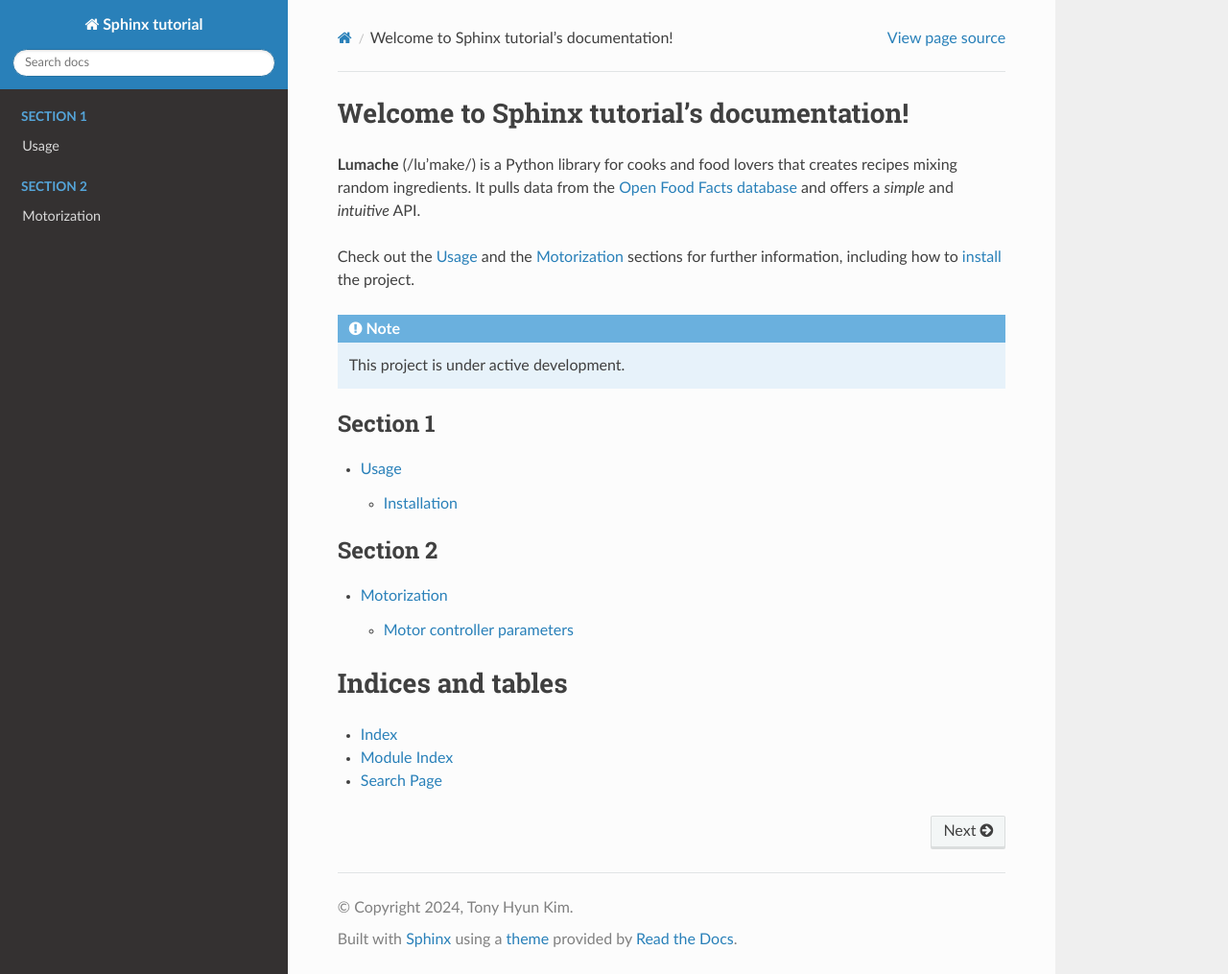
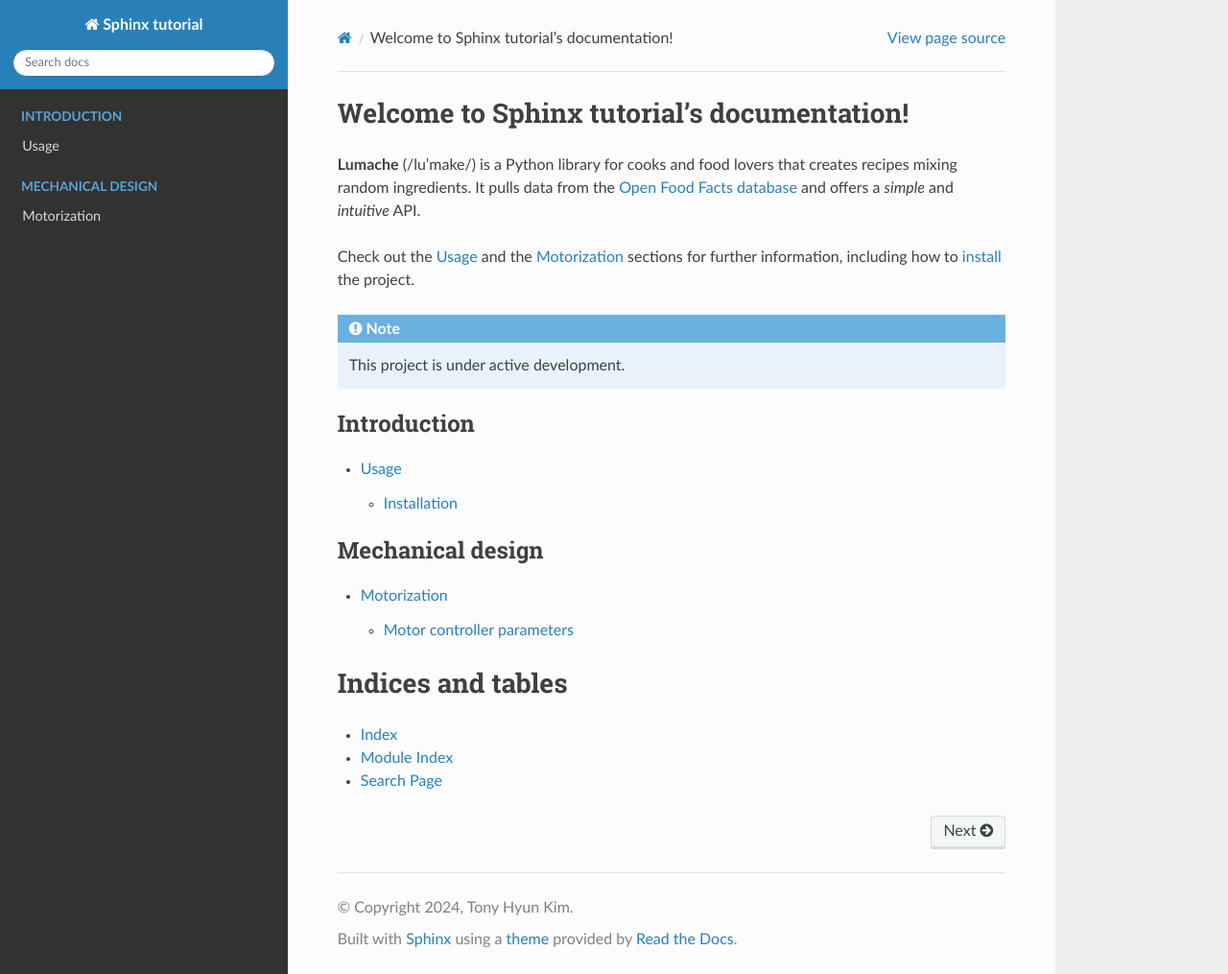
Before and after one commit to kimtonyhyun/sphinx-tutorial, a Sphinx documentation site: the page built from docs/source/index.rst, in a window 1280 px wide and 1015 px high. Shown: the whole window at 96% size. Built offline with Sphinx 7.4.7 and the Read the Docs theme 2.0.0, drawn with Linux system fonts in a browser that asks for light colours.

Commit message:
Change headings

```diff
--- a/docs/source/index.rst
+++ b/docs/source/index.rst
@@ -15,13 +15,13 @@
 
 .. toctree::
    :maxdepth: 2
-   :caption: Section 1
+   :caption: Introduction
 
    usage
 
 .. toctree::
    :maxdepth: 2
-   :caption: Section 2
+   :caption: Mechanical design
 
    motorization
 
```
